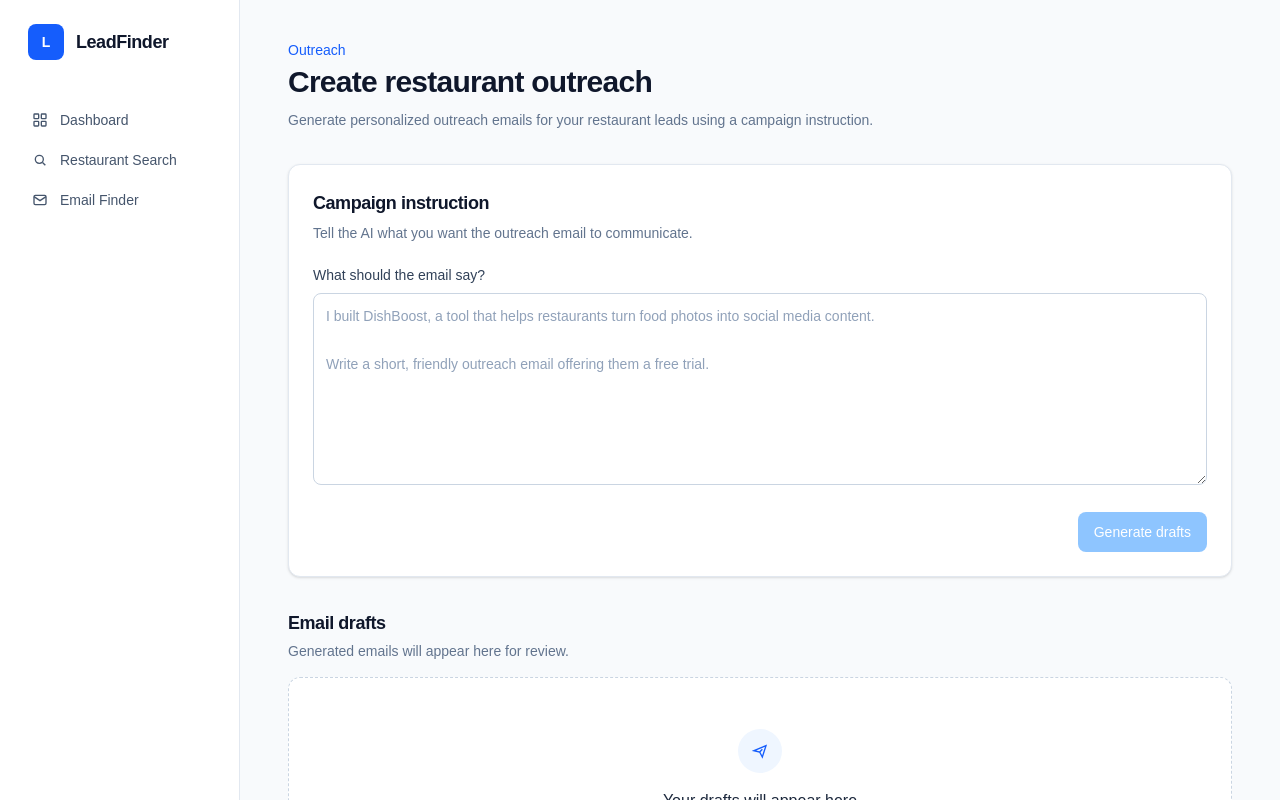
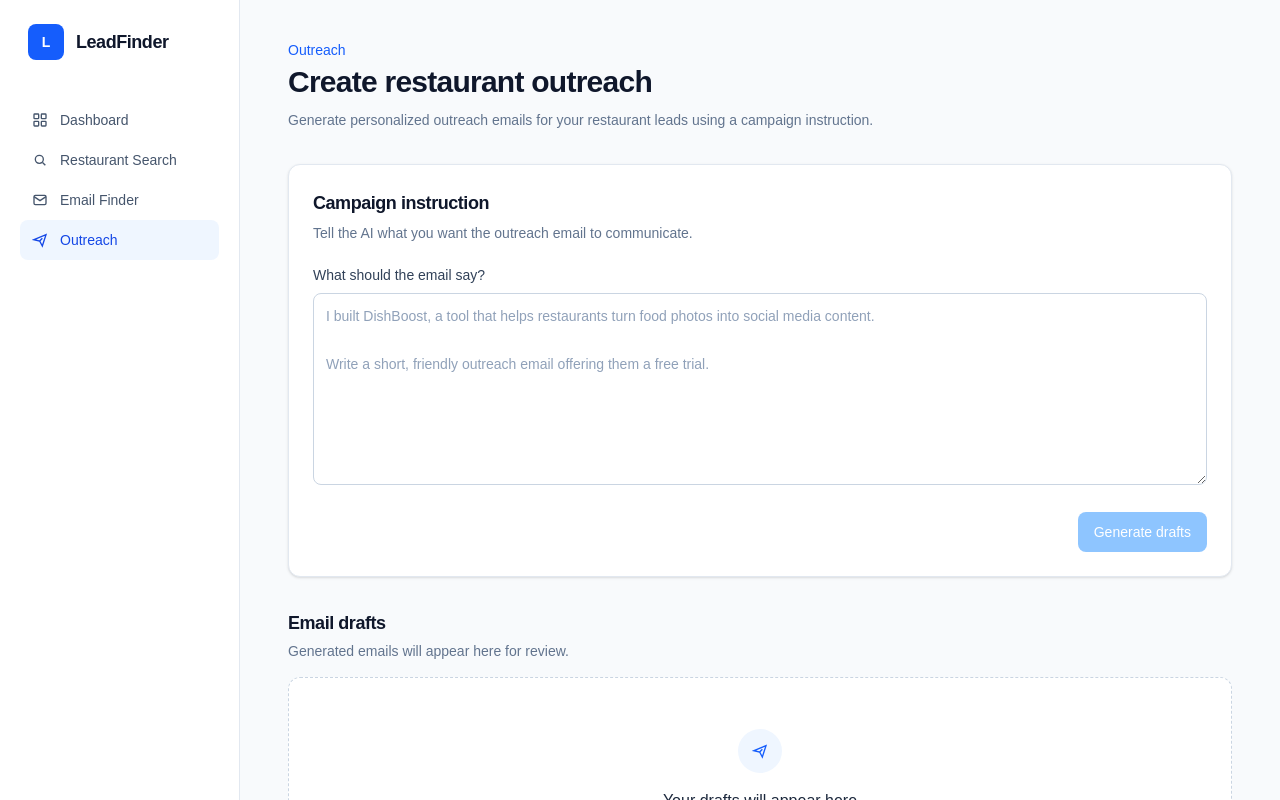
Before and after one commit to Jheintze/leadfinder, a Next.js app: page /outreach in a window 1280 px wide. Shown: the top 800 px of the page. Built offline with nearby package versions, Linux system fonts and the light colour scheme.

Commit message:
add outreach to sidebar

```diff
--- a/src/components/app-sidebar.tsx
+++ b/src/components/app-sidebar.tsx
@@ -1,7 +1,7 @@
 import Link from "next/link";
 
 type AppSidebarProps = {
-  activePage: "dashboard" | "restaurant-search" | "email-finder";
+  activePage: "dashboard" | "restaurant-search" | "email-finder" | "outreach";
 };
 
 const navigationItems = [
@@ -18,6 +18,12 @@ const navigationItems = [
     page: "email-finder",
     icon: EmailIcon,
   },
+  {
+  href: "/outreach",
+  label: "Outreach",
+  page: "outreach",
+  icon: OutreachIcon,
+},
 ] as const;
 
 export function AppSidebar({ activePage }: AppSidebarProps) {
@@ -81,3 +87,19 @@ function EmailIcon() {
     </svg>
   );
 }
+
+function OutreachIcon() {
+  return (
+    <svg
+      aria-hidden="true"
+      className="h-4 w-4"
+      fill="none"
+      viewBox="0 0 24 24"
+      stroke="currentColor"
+      strokeWidth="2"
+    >
+      <path d="M3 11.5 21 4l-5.5 17-4-7.5L3 11.5Z" />
+      <path d="m11.5 13.5 4-4" />
+    </svg>
+  );
+}
```
